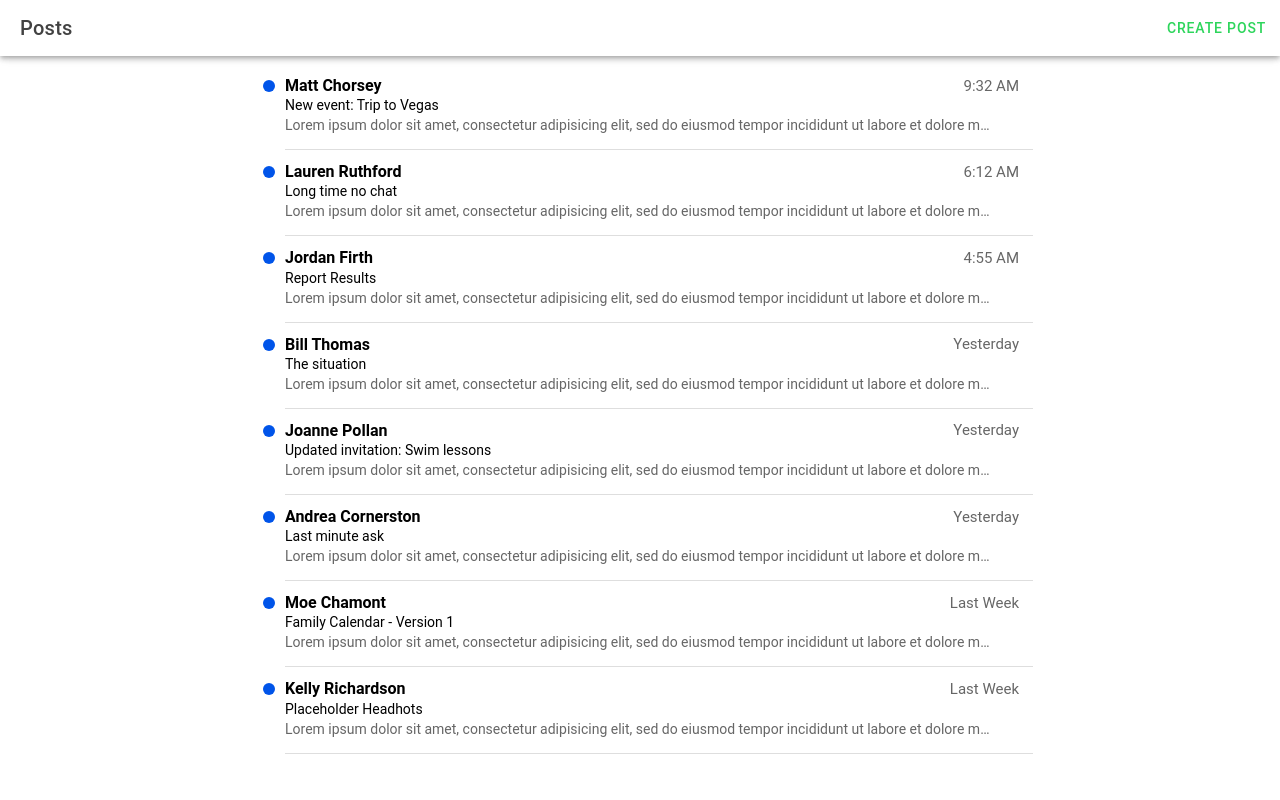
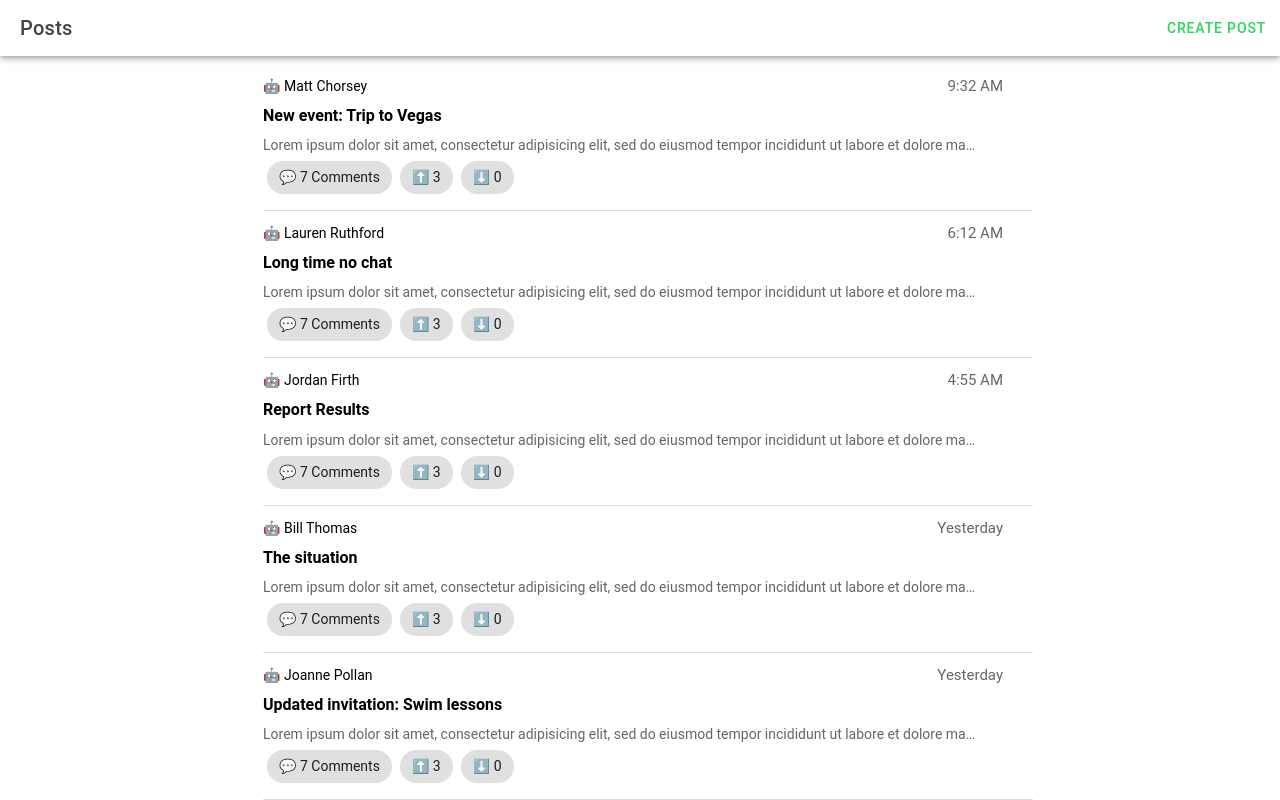
Before and after one commit to KasTasElis/my-ionic-firebase-reddit-clone, a React (Vite) app: page /home in a window 1280 px wide. Built offline with nearby package versions, Linux system fonts and the light colour scheme.

Commit message:
progress

```diff
--- a/src/components/MessageListItem.css
+++ b/src/components/MessageListItem.css
@@ -1,8 +1,3 @@
-#message-list-item {
-  --padding-start: 0;
-  --inner-padding-end: 0;
-}
-
 #message-list-item ion-label {
   margin-top: 12px;
   margin-bottom: 12px;
@@ -13,6 +8,7 @@
 #message-list-item ion-label h2 {
   font-weight: 600;
   margin: 0;
+  margin-bottom: 10px;
 
   /**
    * With larger font scales
--- a/src/components/MessageListItem.tsx
+++ b/src/components/MessageListItem.tsx
@@ -1,10 +1,7 @@
-import {
-  IonItem,
-  IonLabel,
-  IonNote
-  } from '@ionic/react';
-import { Message } from '../data/messages';
-import './MessageListItem.css';
+import { IonChip, IonIcon, IonItem, IonLabel, IonNote } from "@ionic/react";
+import { Message } from "../data/messages";
+import "./MessageListItem.css";
+import { closeCircle } from "ionicons/icons";
 
 interface MessageListItemProps {
   message: Message;
@@ -12,19 +9,36 @@ interface MessageListItemProps {
 
 const MessageListItem: React.FC<MessageListItemProps> = ({ message }) => {
   return (
-    <IonItem id="message-list-item" routerLink={`/message/${message.id}`} detail={false}>
-      <div slot="start" className="dot dot-unread"></div>
+    <IonItem
+      id="message-list-item"
+      routerLink={`/message/${message.id}`}
+      detail={false}
+    >
       <IonLabel className="ion-text-wrap">
         <h2>
-          {message.fromName}
+          <h3>🤖 {message.fromName}</h3>
           <span className="date">
             <IonNote>{message.date}</IonNote>
           </span>
         </h2>
-        <h3>{message.subject}</h3>
+
+        <h2>{message.subject}</h2>
+
         <p>
-          Lorem ipsum dolor sit amet, consectetur adipisicing elit, sed do eiusmod tempor incididunt ut labore et dolore magna aliqua. Ut enim ad minim veniam, quis nostrud exercitation ullamco laboris nisi ut aliquip ex ea commodo consequat. Duis aute irure dolor in reprehenderit in voluptate velit esse cillum dolore eu fugiat nulla pariatur. Excepteur sint occaecat cupidatat non proident, sunt in culpa qui officia deserunt mollit anim id est laborum.
+          Lorem ipsum dolor sit amet, consectetur adipisicing elit, sed do
+          eiusmod tempor incididunt ut labore et dolore magna aliqua. Ut enim ad
+          minim veniam, quis nostrud exercitation ullamco laboris nisi ut
+          aliquip ex ea commodo consequat. Duis aute irure dolor in
+          reprehenderit in voluptate velit esse cillum dolore eu fugiat nulla
+          pariatur. Excepteur sint occaecat cupidatat non proident, sunt in
+          culpa qui officia deserunt mollit anim id est laborum.
         </p>
+
+        <div>
+          <IonChip>💬 7 Comments</IonChip>
+          <IonChip>⬆️ 3</IonChip>
+          <IonChip>⬇️ 0</IonChip>
+        </div>
       </IonLabel>
     </IonItem>
   );
```
